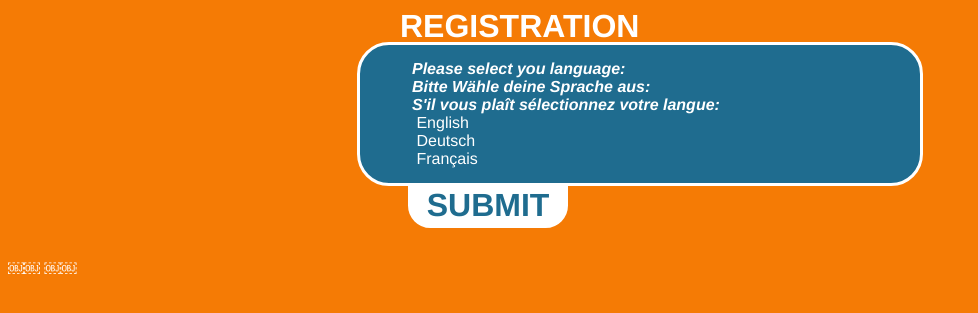
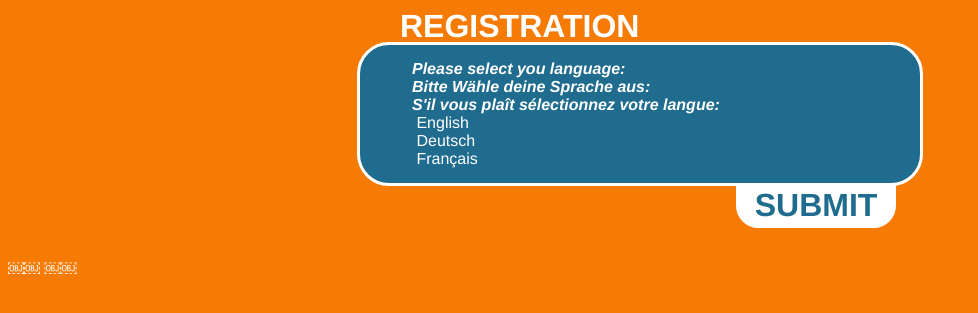
Before and after one commit to MrLoh/centennial.ifor.org, a PHP site: page /registration/ in a window 1280 px wide. Shown: the top 313 px of the page, without its empty margins (0-978 px from the left). Run offline with PHP 8.4, Linux system fonts and the light colour scheme.

Commit message:
submit button style fix

```diff
--- a/css/form.css
+++ b/css/form.css
@@ -81,7 +81,7 @@ input[type="submit"] {
 	text-transform: uppercase;
 	width: 5em;
 	border-radius: 0 0 0.7em 0.7em;
-	margin: 0em 0 1em 12.5em;
+	margin: 0em 0 1em 12em;
 	border: solid white 3px;
 }
 
@@ -303,3 +303,9 @@ label.description {
 	display: inline-block;
 	float: right;
 }
+main {
+	width: 36em;
+	margin: 0 auto;
+	padding: 0;
+	overflow: hidden;
+}
```
